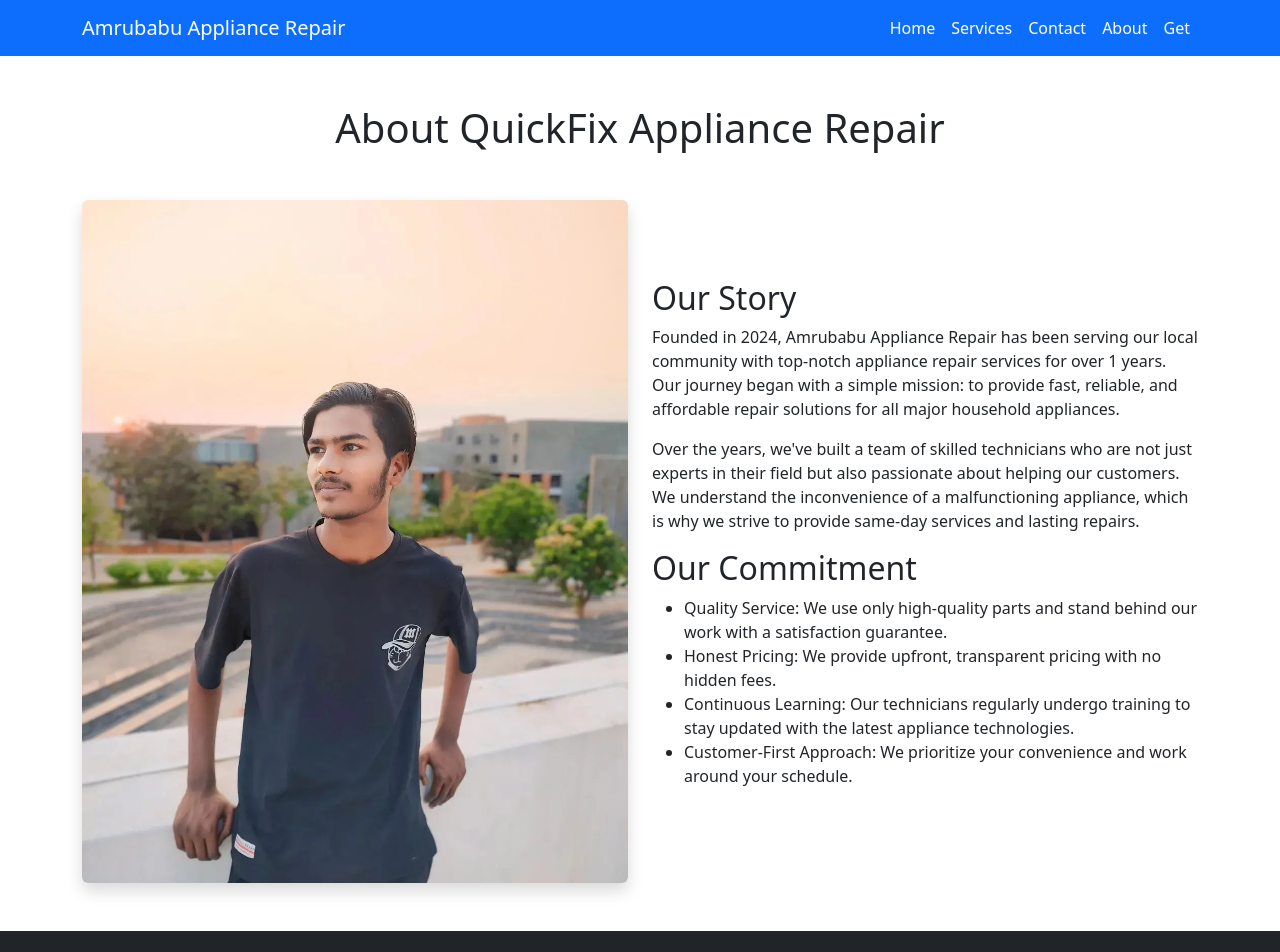
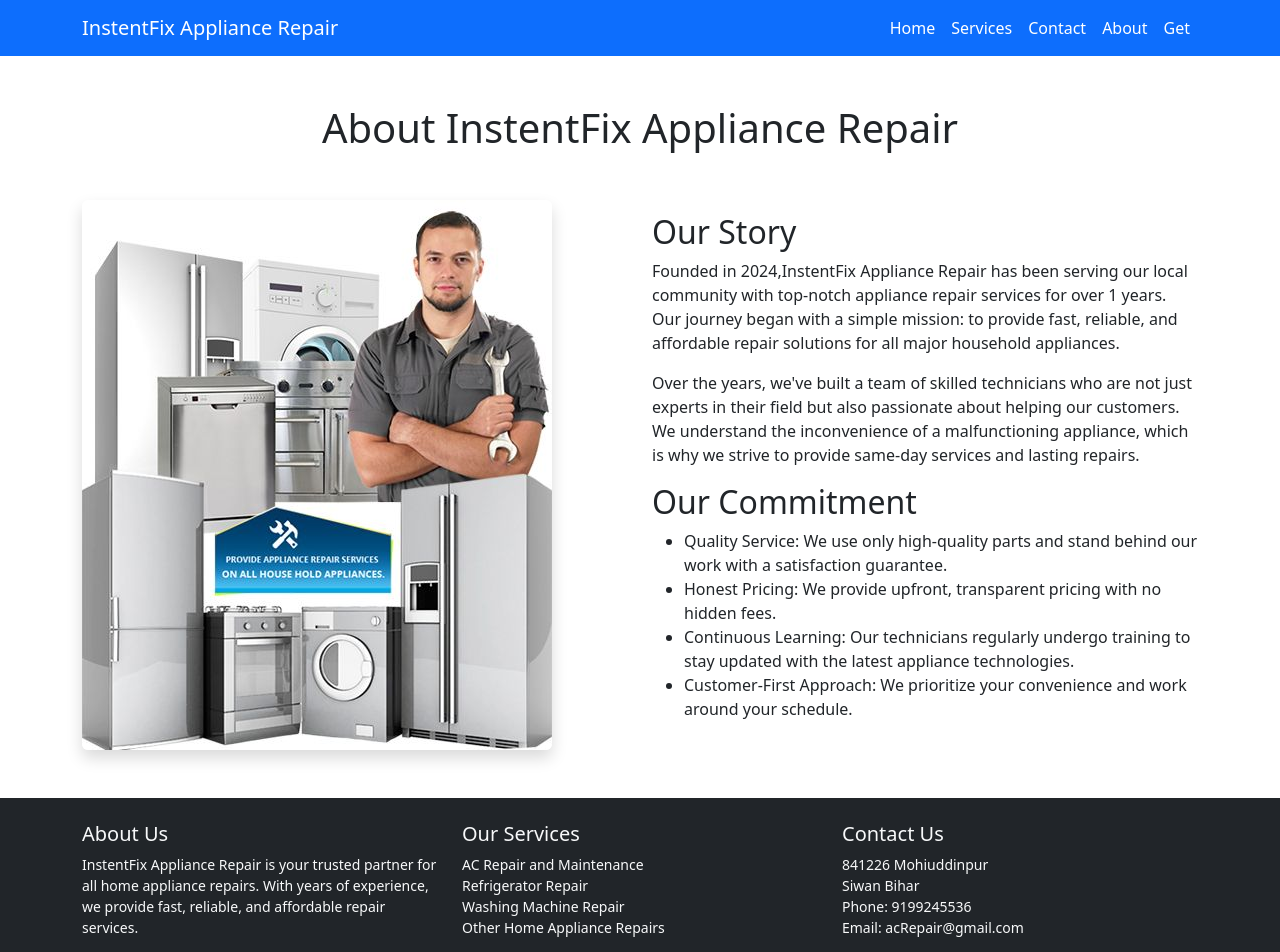
Before and after one commit to Gyasuddinali/acrepaire, a React (Create React App) app: page /about in a window 1280 px wide. Shown: the top 952 px of the page. Built offline with nearby package versions, Linux system fonts and the light colour scheme.

Commit message:
add some stylng

```diff
--- a/public/index.html
+++ b/public/index.html
@@ -40,7 +40,7 @@
       To create a production bundle, use `npm run build` or `yarn build`.
     -->
   </body>
-</html> -->
+</html>
 
 
 
@@ -59,7 +59,7 @@
     />
     <link rel="apple-touch-icon" href="%PUBLIC_URL%/logo192.png" />
     <link rel="manifest" href="%PUBLIC_URL%/manifest.json" />
-    <title>QuickFix Appliance Repair</title>
+    <title>InstentFix Appliance Repair</title>
     <!-- Add Bootstrap CSS -->
     <link href="https://cdn.jsdelivr.net/npm/bootstrap@5.3.0/dist/css/bootstrap.min.css" rel="stylesheet">
   </head>
--- a/src/components/Footer.js
+++ b/src/components/Footer.js
@@ -8,7 +8,7 @@ function Footer() {
           <div className="col-md-4 mb-3 mb-md-0">
             <h5>About Us</h5>
             <p className="small">
-              Amrubabu Appliance Repair is your trusted partner for all home appliance repairs. With years of
+            InstentFix Appliance Repair is your trusted partner for all home appliance repairs. With years of
               experience, we provide fast, reliable, and affordable repair services.
             </p>
           </div>
--- a/src/components/Header.js
+++ b/src/components/Header.js
@@ -7,7 +7,7 @@ function Header() {
       <nav className="navbar navbar-expand-lg navbar-dark">
         <div className="container">
           <Link to="/" className="navbar-brand">
-            Amrubabu Appliance Repair
+          InstentFix Appliance Repair
           </Link>
           <button
             className="navbar-toggler bg-white btn-white"
--- a/src/pages/About.js
+++ b/src/pages/About.js
@@ -1,17 +1,17 @@
 import React from "react"
-import rud from '../images/amru.jpg'
+import cmb1 from '../images/cmb1.jpg'
 function About() {
   return (
     <div className="container py-5">
-      <h1 className="text-center mb-5">About QuickFix Appliance Repair</h1>
+      <h1 className="text-center mb-5">About InstentFix Appliance Repair</h1>
       <div className="row align-items-center">
         <div className="col-lg-6 mb-4 mb-lg-0">
-          <img src={rud} alt="QuickFix Team" className="img-fluid rounded shadow" />
+          <img src={cmb1} alt="QuickFix Team" className="img-fluid rounded shadow" />
         </div>
         <div className="col-lg-6">
           <h2>Our Story</h2>
           <p>
-            Founded in 2024, Amrubabu Appliance Repair has been serving our local community with top-notch appliance
+            Founded in 2024,InstentFix Appliance Repair has been serving our local community with top-notch appliance
             repair services for over 1 years. Our journey began with a simple mission: to provide fast, reliable, and
             affordable repair solutions for all major household appliances.
           </p>
```
Also changed, not shown: src/images/cmb.png (added), src/images/cmb1.jpg (added).
